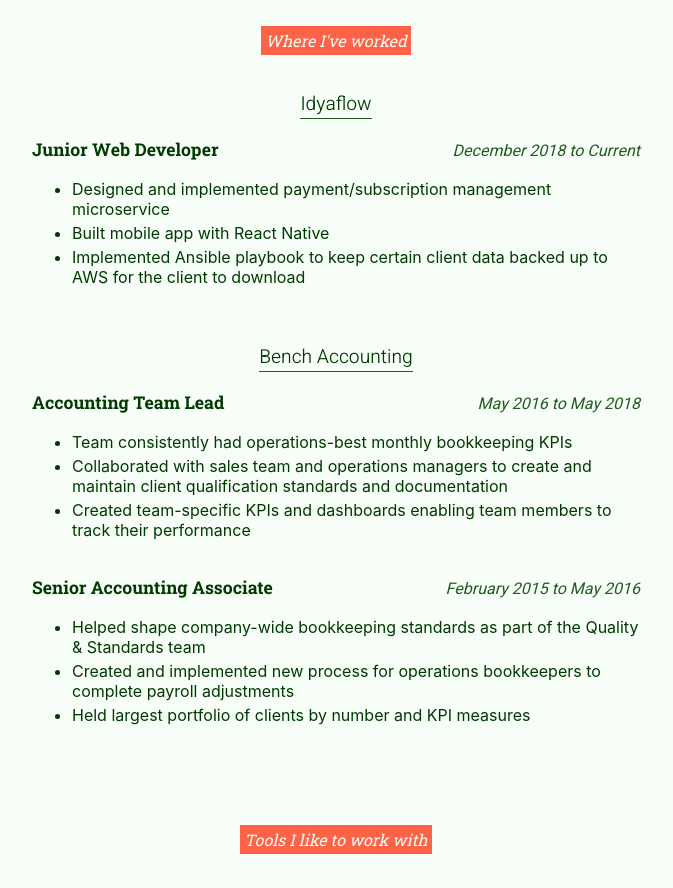
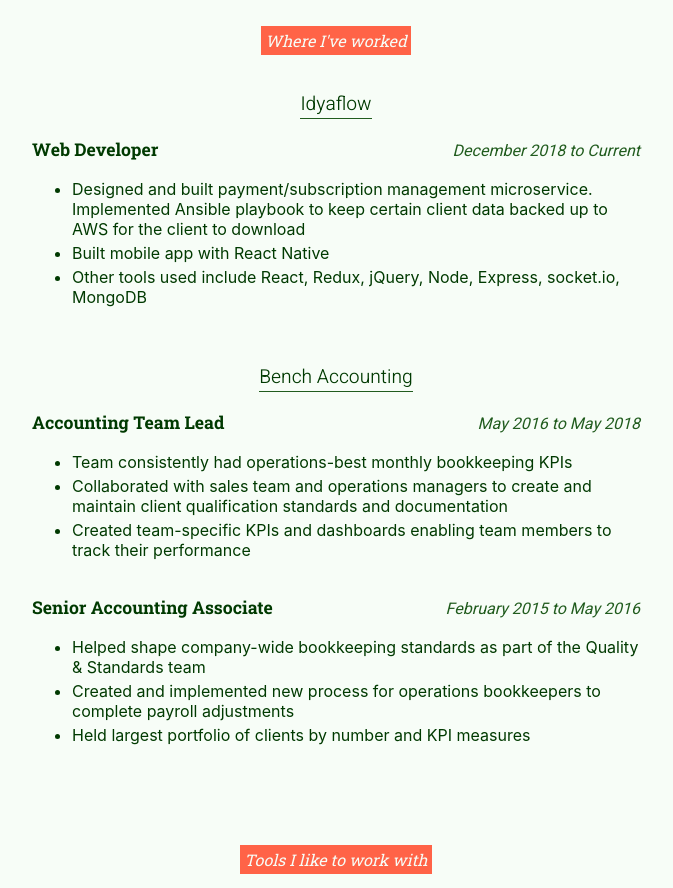
Before and after one commit to geoffmphillips/portfolio, a React (Create React App) app: page / in a window 1280 px wide. Shown: the part 1660-2548 px from the top of the page, without its empty margins (304-977 px from the left). Built offline with nearby package versions, Linux system fonts and the light colour scheme.

Commit message:
Update employment notes text

```diff
--- a/src/components/Employment.tsx
+++ b/src/components/Employment.tsx
@@ -16,12 +16,12 @@
 		name: "Idyaflow",
 		roles: [
 			{
-				title: 'Junior Web Developer',
+				title: 'Web Developer',
 				time: 'December 2018 to Current',
 				notes: [
-					'Designed and implemented payment/subscription management microservice',
+					'Designed and built payment/subscription management microservice. Implemented Ansible playbook to keep certain client data backed up to AWS for the client to download',
 					'Built mobile app with React Native',
-					'Implemented Ansible playbook to keep certain client data backed up to AWS for the client to download',
+					'Other tools used include React, Redux, jQuery, Node, Express, socket.io, MongoDB',
 				]
 			}
 		]
```
